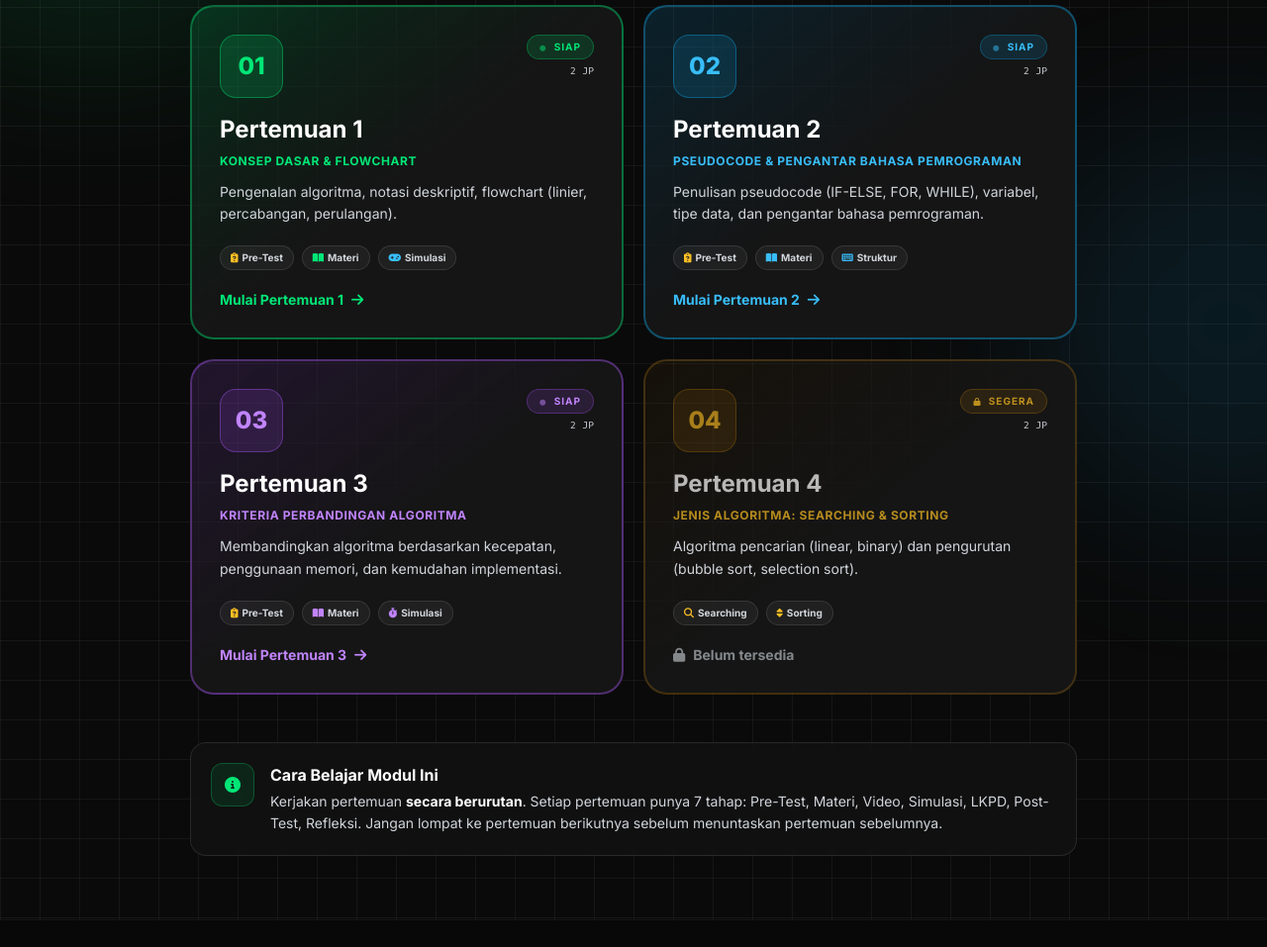
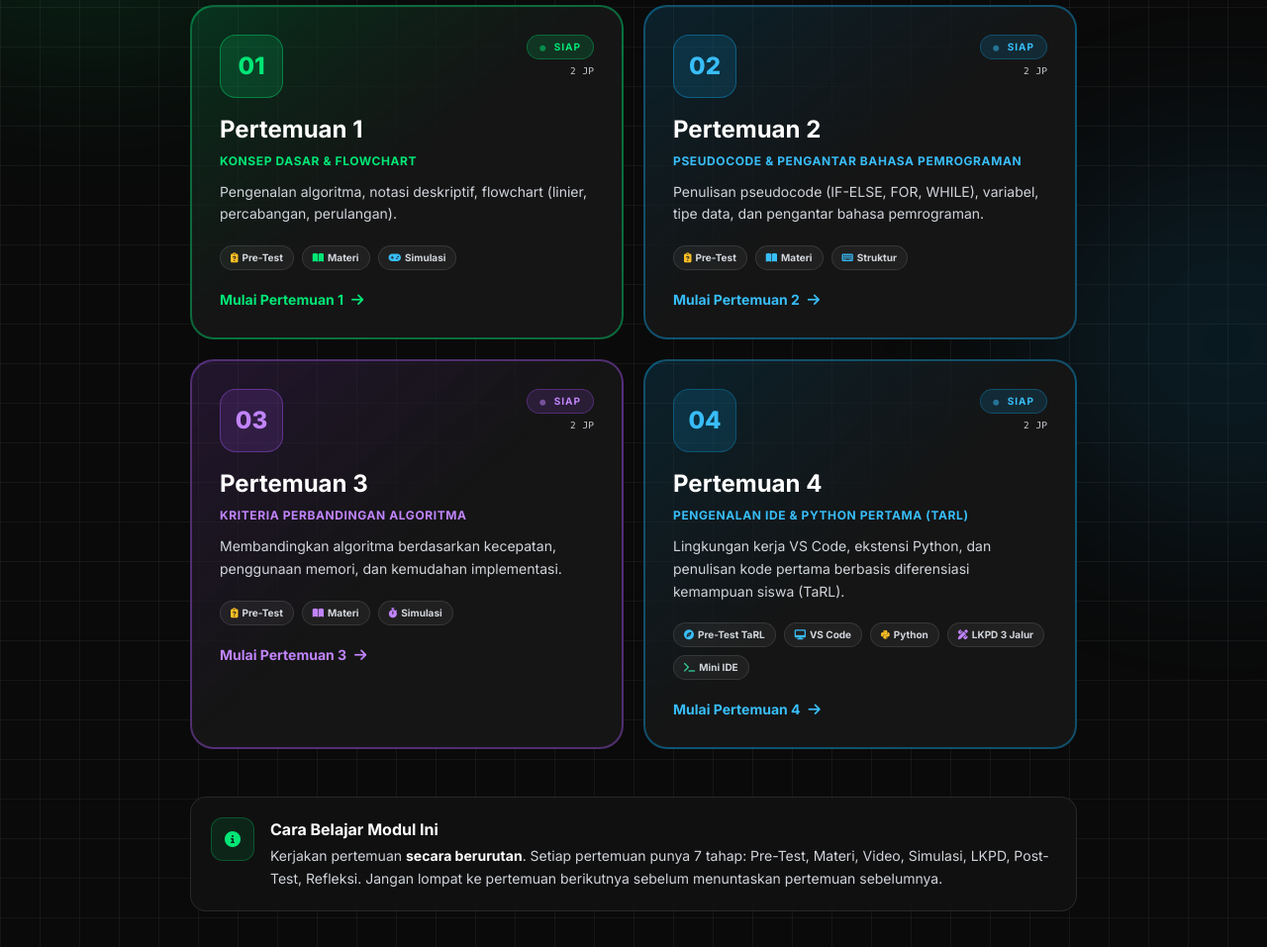
Before and after one commit to ilhamkurniaseptiadi/Media-Algoritma-dan-Pemograman-Global-, a plain HTML site: page pilih-pertemuan.html in a window 1280 px wide. Shown: the part 343-1300 px from the top of the page at 99% size. Drawn offline with nearby package versions, Linux system fonts and the light colour scheme.

Commit message:
Update pilih-pertemuan.html

```diff
--- a/pilih-pertemuan.html
+++ b/pilih-pertemuan.html
@@ -160,32 +160,35 @@ tailwind.config = { theme: { extend: {
         </div>
       </a>
 
-      <!-- PERTEMUAN 4 — LOCKED -->
-      <div class="card-pertemuan card-locked block bg-gradient-to-br from-amber-500/5 via-brandGray to-brandGray border-2 border-amber-500/20 rounded-3xl p-6 md:p-7 fade-in-up" style="animation-delay:.25s">
+      <!-- PERTEMUAN 4 – AKTIF -->
+      <a href="pertemuan-4.html" class="card-pertemuan group block bg-gradient-to-br from-sky-500/15 via-brandGray to-brandGray border-2 border-sky-500/40 rounded-3xl p-6 md:p-7 hover:border-sky-500/70 fade-in-up" style="animation-delay:.25s" onmousemove="moveGlow(event,this)">
         <div class="flex items-start justify-between mb-4">
-          <div class="w-16 h-16 rounded-2xl bg-amber-500/10 border border-amber-500/20 flex items-center justify-center">
-            <span class="text-2xl font-extrabold text-amber-400/60">04</span>
+          <div class="w-16 h-16 rounded-2xl bg-sky-500/15 border border-sky-500/30 flex items-center justify-center">
+            <span class="text-2xl font-extrabold text-sky-400">04</span>
           </div>
           <div class="flex flex-col items-end gap-1">
-            <span class="text-[10px] font-bold text-amber-400/70 bg-amber-500/10 border border-amber-500/20 px-3 py-1 rounded-full uppercase tracking-widest">
-              <i class="fa-solid fa-lock text-[8px] mr-1"></i> Segera
+            <span class="text-[10px] font-bold text-sky-400 bg-sky-500/15 border border-sky-500/30 px-3 py-1 rounded-full uppercase tracking-widest">
+              <i class="fa-solid fa-circle text-[6px] mr-1 animate-pulse"></i> Siap
             </span>
             <span class="text-[10px] font-mono text-textGray">2 JP</span>
           </div>
         </div>
-        <h3 class="text-xl md:text-2xl font-bold text-white/70 mb-2">Pertemuan 4</h3>
-        <p class="text-xs text-amber-400/70 font-bold uppercase tracking-wider mb-3">Jenis Algoritma: Searching &amp; Sorting</p>
+        <h3 class="text-xl md:text-2xl font-bold text-white mb-2">Pertemuan 4</h3>
+        <p class="text-xs text-sky-400 font-bold uppercase tracking-wider mb-3">Pengenalan IDE &amp; Python Pertama (TaRL)</p>
         <p class="text-sm text-textGray leading-relaxed mb-5">
-          Algoritma pencarian (linear, binary) dan pengurutan (bubble sort, selection sort).
+          Lingkungan kerja VS Code, ekstensi Python, dan penulisan kode pertama berbasis diferensiasi kemampuan siswa (TaRL).
         </p>
         <div class="flex flex-wrap gap-2 mb-5">
-          <span class="text-[10px] font-bold bg-white/5 border border-white/10 text-textGray px-2.5 py-1 rounded-full"><i class="fa-solid fa-magnifying-glass mr-1 text-amber-400"></i>Searching</span>
-          <span class="text-[10px] font-bold bg-white/5 border border-white/10 text-textGray px-2.5 py-1 rounded-full"><i class="fa-solid fa-sort mr-1 text-amber-400"></i>Sorting</span>
+          <span class="text-[10px] font-bold bg-white/5 border border-white/10 text-textGray px-2.5 py-1 rounded-full"><i class="fa-solid fa-compass mr-1 text-sky-400"></i>Pre-Test TaRL</span>
+          <span class="text-[10px] font-bold bg-white/5 border border-white/10 text-textGray px-2.5 py-1 rounded-full"><i class="fa-solid fa-desktop mr-1 text-sky-400"></i>VS Code</span>
+          <span class="text-[10px] font-bold bg-white/5 border border-white/10 text-textGray px-2.5 py-1 rounded-full"><i class="fa-brands fa-python mr-1 text-amber-400"></i>Python</span>
+          <span class="text-[10px] font-bold bg-white/5 border border-white/10 text-textGray px-2.5 py-1 rounded-full"><i class="fa-solid fa-pen-ruler mr-1 text-purple-400"></i>LKPD 3 Jalur</span>
+          <span class="text-[10px] font-bold bg-white/5 border border-white/10 text-textGray px-2.5 py-1 rounded-full"><i class="fa-solid fa-terminal mr-1 text-emerald-400"></i>Mini IDE</span>
         </div>
-        <div class="flex items-center gap-2 text-sm font-bold text-textGray/60">
-          <i class="fa-solid fa-lock"></i> Belum tersedia
+        <div class="flex items-center gap-2 text-sm font-bold text-sky-400 group-hover:gap-4 transition-all">
+          Mulai Pertemuan 4 <i class="fa-solid fa-arrow-right"></i>
         </div>
-      </div>
+      </a>
 
     </div>
 
@@ -210,7 +213,7 @@ tailwind.config = { theme: { extend: {
 <!-- FOOTER -->
 <footer class="border-t border-white/5 bg-[#080808] mt-auto">
   <div class="max-w-6xl mx-auto px-6 py-6 text-center text-sm text-textGray">
-    © 2026 RuangInformatika • Algoritma &amp; Pemrograman Dasar
+    &copy; 2026 RuangInformatika &bull; Algoritma &amp; Pemrograman Dasar
   </div>
 </footer>
 
```
